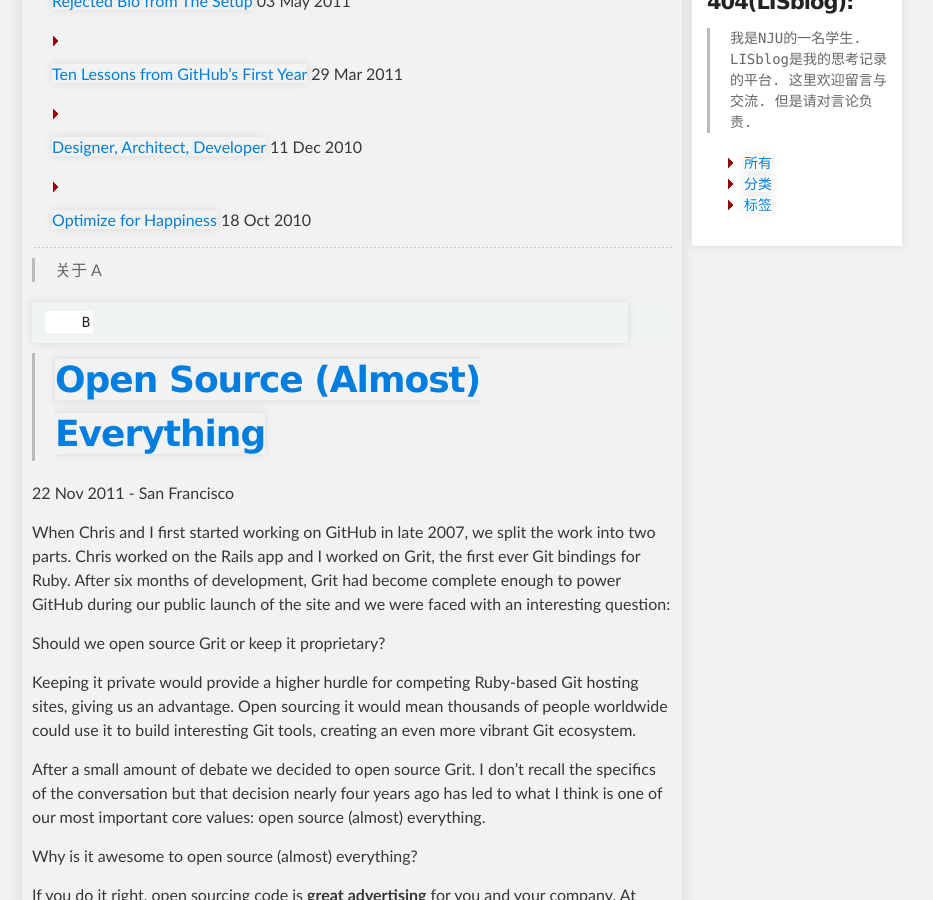
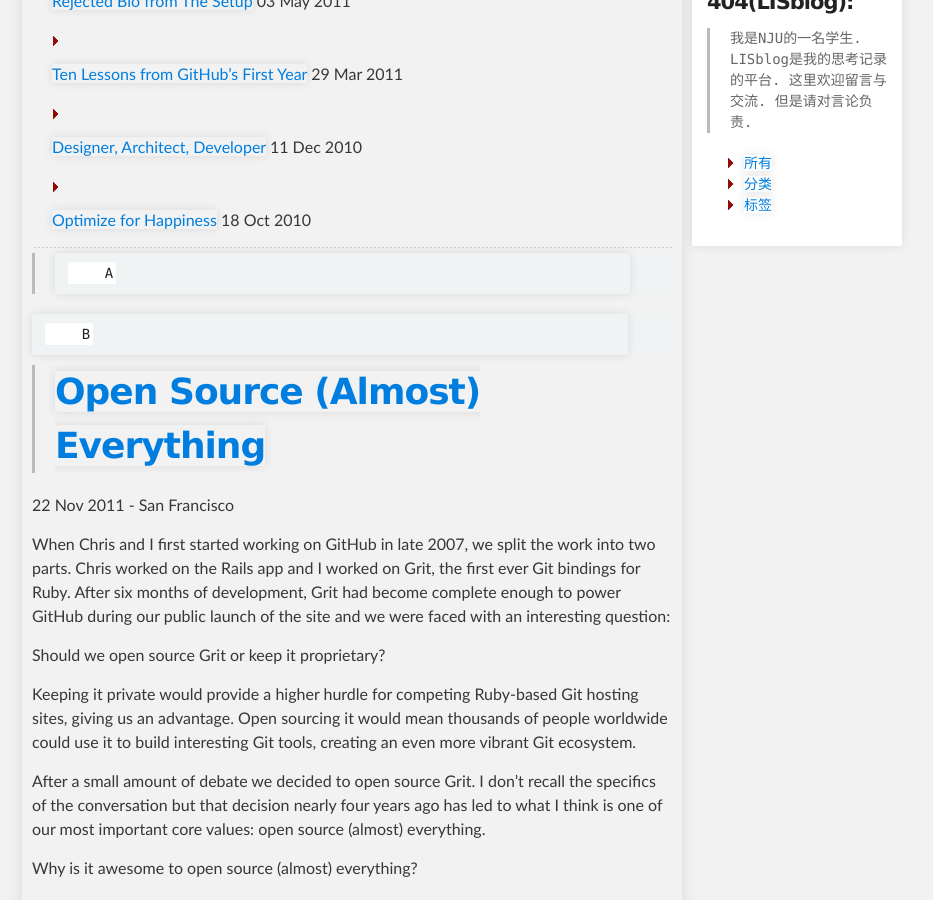
Before and after one commit to tonlog/tonlog.github.io, a Jekyll site: the page built from index.md, in a window 1280 px wide and 900 px high, scrolled down 496 px. Shown: the whole window, without its empty margins (234-1167 px from the left). Built offline with Jekyll 4.4.1, drawn with Linux system fonts in a browser that asks for light colours; Markdown is read by kramdown in place of the engine named in the settings.

Commit message:
Update index.md

```diff
--- a/index.md
+++ b/index.md
@@ -14,10 +14,10 @@
 
 {% for post in site.posts limit: 2 %}
 <hr/>
-> {% if post.tags.size > 0 %}
-> 关于{% for tag in post.tags %}
+  {% if post.tags.size > 0 %}
+> {% for tag in post.tags %}
         {{ tag }}
-      {% endfor %}
+  {% endfor %}
   {% else %}
 > 我的LISt:
   {% endif %}
```
